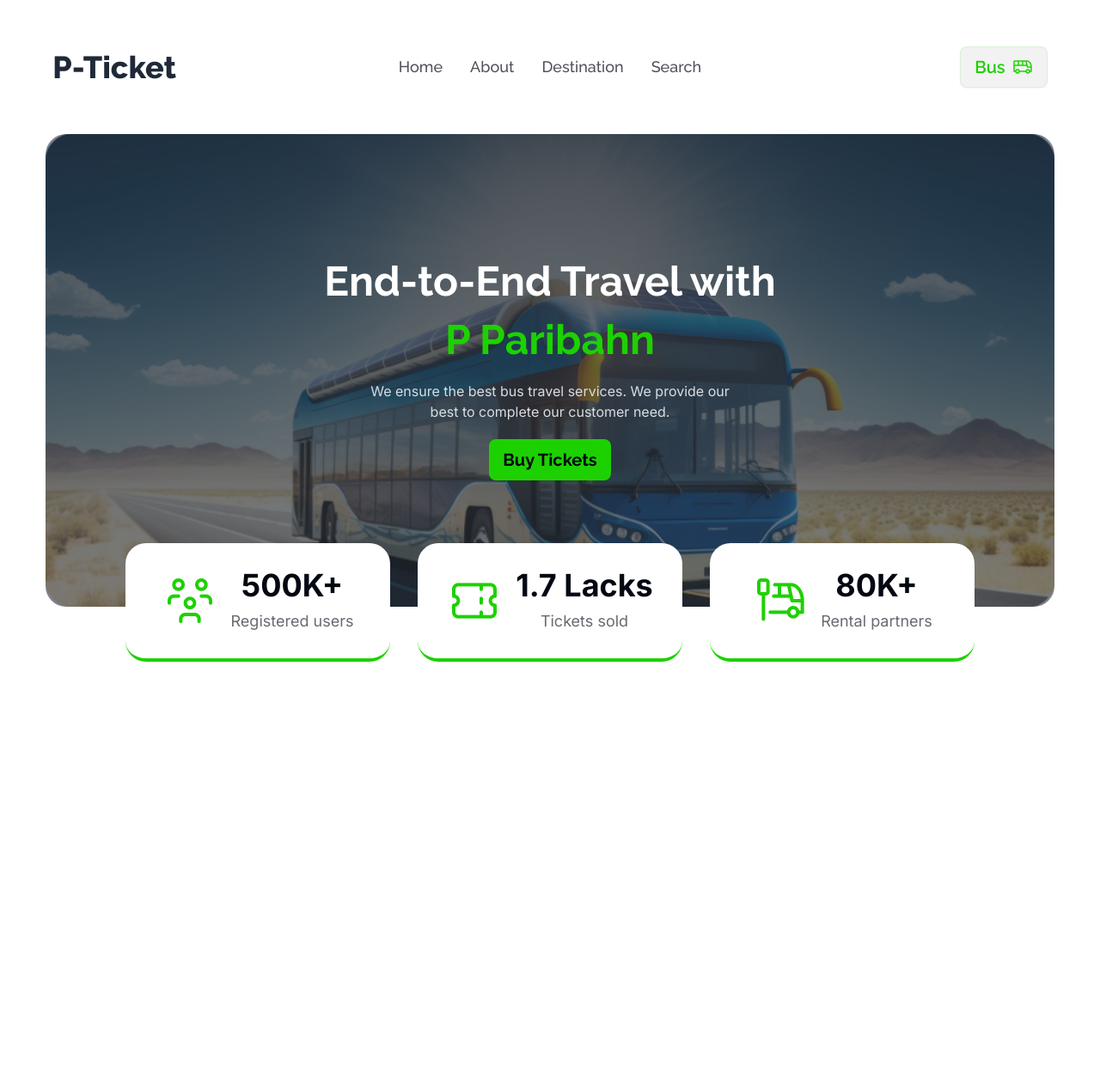
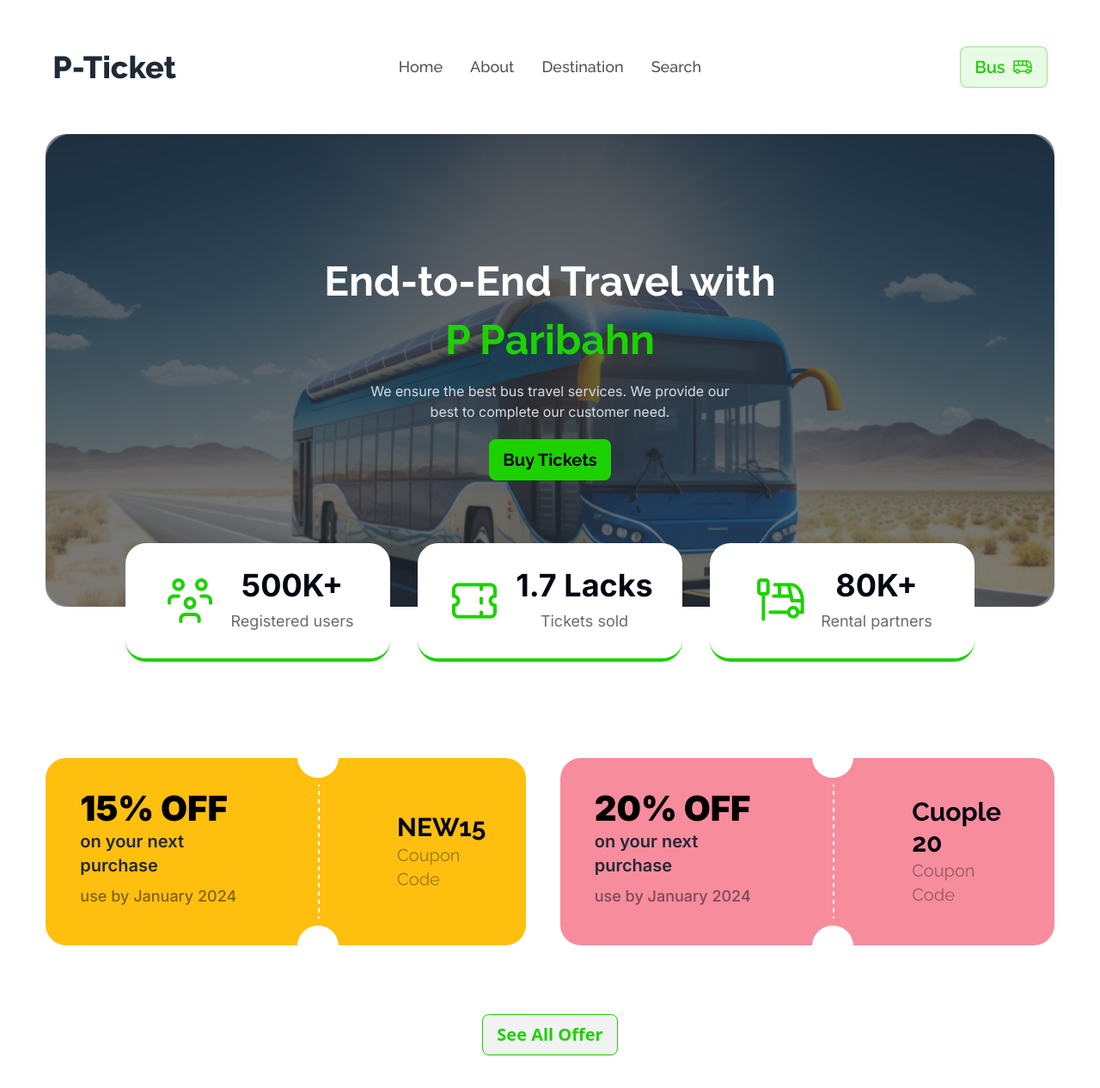
Before and after one commit to Sayem-Bhuiyan/Smart-Bus-Ticketing, a plain HTML site: page index.html in a window 1280 px wide. Shown: the whole page at 86% size. Before the commit the page ends 800 px from the top, so only its background shows below. Drawn offline with nearby package versions, Linux system fonts and the light colour scheme.

```diff
--- a/index.html
+++ b/index.html
@@ -26,9 +26,21 @@
             font-family: "Raleway", sans-serif;
         }
     </style>
+     <script>
+      tailwind.config = {
+        theme: {
+          extend: {
+            colors: {
+              clifford: '#da373d',
+              'green-primary': '#1DD100',
+            }
+          }
+        }
+      }
+    </script>
   </head>
   <body>
-    <header class="w-11/12 mx-auto mt-5 md:mt-10">
+    <header class="w-11/12 mx-auto mt-5 md:mt-10 mb-10 md:mb-28 lg:mb-44">
       <!-- navbar -->
       <div class="navbar font-raleway mt-6 md:mb-10">
         <div class="navbar-start">
@@ -70,7 +82,7 @@
           </ul>
         </div>
         <div class="navbar-end">
-          <a class="btn text-xl text-[#1DD100] border-[#1DD100]/10">Bus <img src="images/bus-icon.png" alt=""></a>
+          <a class="btn text-xl text-[#1DD100] border-[#1DD100]/40 bg-[#1DD100]/10">Bus <img src="images/bus-icon.png" alt=""></a>
         </div>
       </div>
 
@@ -120,5 +132,41 @@
       </div>
     </div>
     </header>
+
+    <!-- main section start -->
+    <main>
+      <!-- cuppon section -->
+      <section class="text-center mb-10 lg:mb-20">
+        <div class="w-11/12 mx-auto flex flex-col md:flex-row items-center justify-between gap-10 mb-10 lg:mb-20 text-left">
+          <!-- 15% off cuppon -->
+          <div class="bg-[#FFBF0F] flex items-center md:gap-7 rounded-3xl h-[218px]">
+            <div class="font-inter lg:space-y-2 p-3 lg:p-10">
+              <h2 class="text-xl md:text-2xl lg:text-[40px] text-black font-black leading-9">15% OFF</h2>
+              <h4 class="text-lg lg:text-xl font-semibold leading-8">on your next purchase</h4>
+              <p class="text-lg font-medium text-[#030712]/50">use by January 2024</p>
+            </div>
+            <img src="images/cupon-devider.png" alt="">
+            <div class="font-raleway p-3 lg:p-10">
+              <h2 class=" text-xl lg:text-3xl font-bold text-[#030712] leading-[180%]">NEW15</h2>
+              <p class="text-lg lg:text-xl text-[#030712]/40">Coupon Code</p>
+            </div>
+          </div>
+          <!-- 20% off cuppon -->
+          <div class="bg-[#F78C9C] flex items-center md:gap-7 rounded-3xl h-[218px]">
+            <div class="font-inter lg:space-y-2 p-3 lg:p-10">
+              <h2 class="text-xl md:text-2xl lg:text-[40px] text-black font-black leading-9">20% OFF</h2>
+              <h4 class="text-lg lg:text-xl font-semibold leading-8">on your next purchase</h4>
+              <p class="text-lg font-medium text-[#030712]/50">use by January 2024</p>
+            </div>
+            <img class="" src="images/cupon-devider.png" alt="">
+            <div class="font-raleway p-3 lg:p-10">
+              <h2 class=" text-xl lg:text-3xl font-bold text-[#030712] leading-[180%]">Cuople 20</h2>
+              <p class="text-lg lg:text-xl text-[#030712]/40">Coupon Code</p>
+            </div>
+          </div>
+        </div>
+        <button class="btn text-green-primary text-center text-xl font-bold border-[#1DD100]">See All Offer</button>
+      </section>
+    </main>
   </body>
 </html>
```
